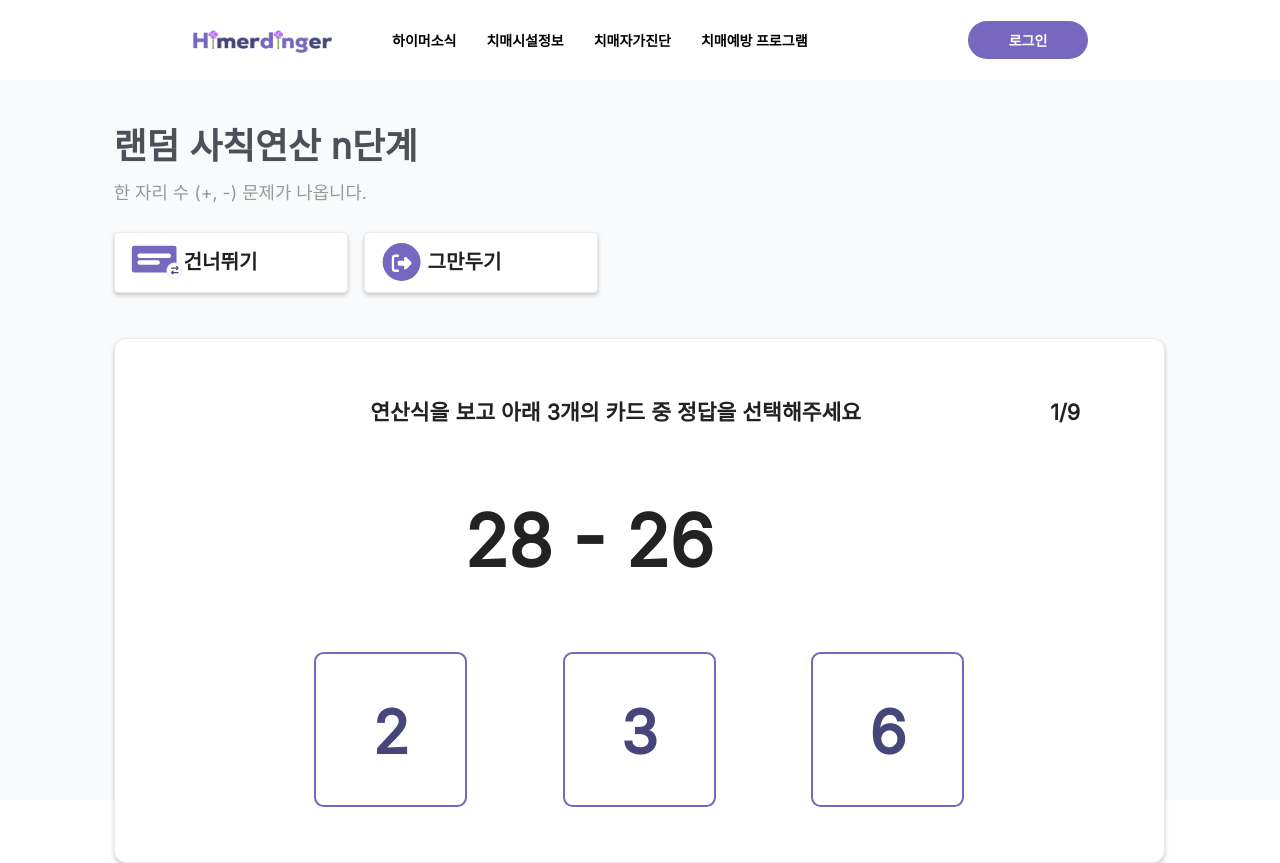
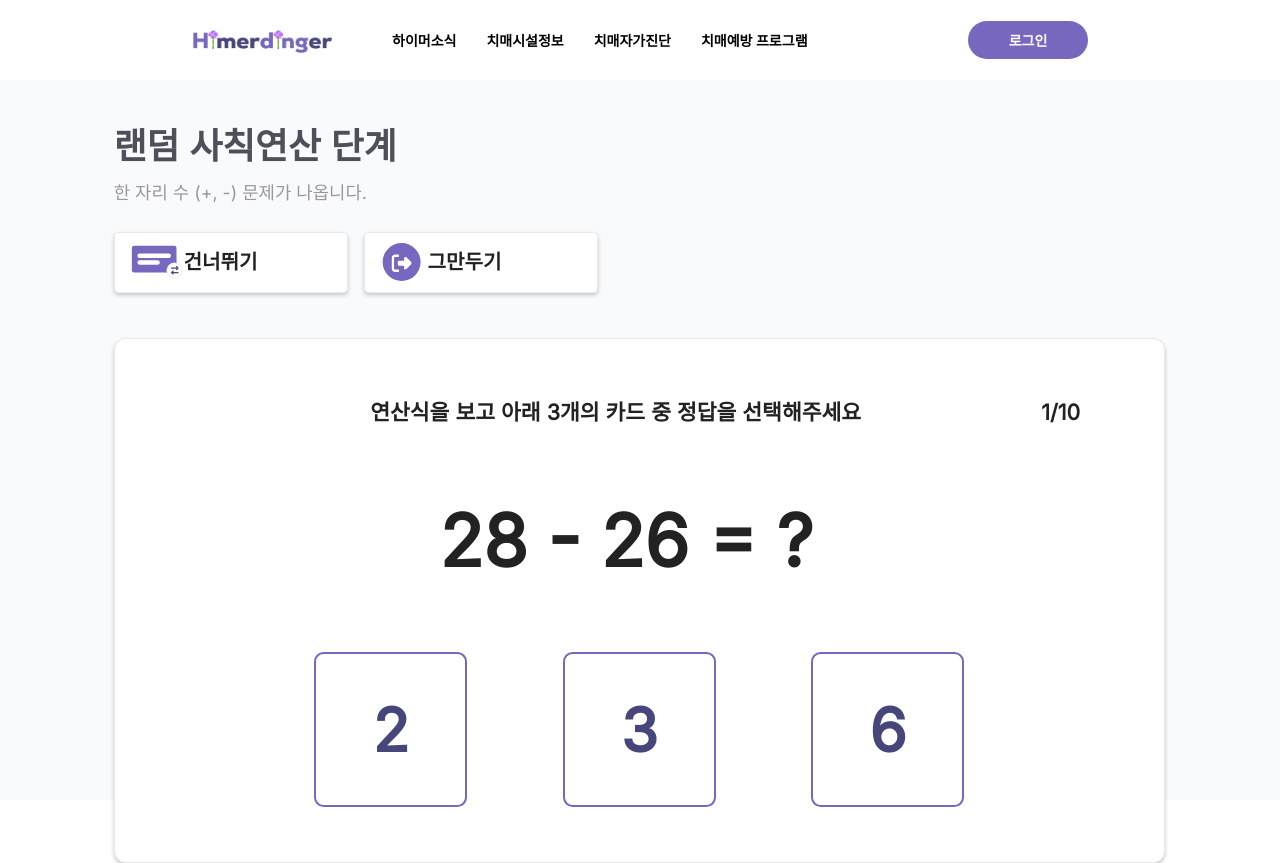
Before and after one commit to Heimerdinger-DSM/Heimerdinger-FrontEnd, a Next.js app: page /gameArithmetic in a window 1280 px wide. Built offline with nearby package versions, Linux system fonts and the light colour scheme.

Commit message:
[CREATE] arithmeticGame

```diff
--- a/components/arithmetic/gameArithmetic/index.tsx
+++ b/components/arithmetic/gameArithmetic/index.tsx
@@ -6,13 +6,14 @@ import StopIcon from "@/components/common/icon/stopIcon";
 import SuccessPrompt from "@/components/common/successPrompt";
 import FailPrompt from "@/components/common/failPrompt";
 import { useRouter } from "next/router";
-import { useState, useEffect } from "react";
+import { useState } from "react";
+import successPrompt from "@/components/common/successPrompt";
 
 export default function GameArithmetic() {
   const query: string = useRouter().query.id as string;
   const [cnt, setCnt] = useState<number>(0);
   const [flag, setFlag] = useState<boolean>(true);
-  let num: number = 9;
+  let num: number = 11;
   let arr1: number[] = [];
   let arr2: number[] = [];
   let gameList: string[] = [];
@@ -138,7 +139,6 @@ export default function GameArithmetic() {
     }
   }
   game();
-
   const randomNumber = (defaultNum: number) => {
     return Array.from({ length: 11 }, (_, i) => {
       if (i - 5 + defaultNum !== defaultNum) return i - 5 + defaultNum;
@@ -158,7 +158,7 @@ export default function GameArithmetic() {
     arr.sort(randomSort);
 
     return {
-      q: item,
+      q: item + " = ?",
       a: [arr[0], arr[1], answer[index]].sort((a, b) => {
         a = a as number;
         b = b as number;
@@ -172,12 +172,28 @@ export default function GameArithmetic() {
     <Page>
       <Header></Header>
       <MainDiv>
+        {cnt + 1 > 10 ? (
+          <>
+            {flag ? (
+              <SuccessPrompt message={query} />
+            ) : (
+              <FailPrompt message={query} />
+            )}
+          </>
+        ) : (
+          <></>
+        )}
         <TextBox>
-          <h1>랜덤 사칙연산 n단계</h1>
+          <h1>랜덤 사칙연산 {query}단계</h1>
           <p>한 자리 수 (+, -) 문제가 나옵니다.</p>
         </TextBox>
         <BtnContainer>
-          <Btn>
+          <Btn
+            onClick={() => {
+              setFlag(false);
+              setCnt(cnt + 1);
+            }}
+          >
             <SkipIcon></SkipIcon>
             <p>건너뛰기</p>
           </Btn>
@@ -192,20 +208,26 @@ export default function GameArithmetic() {
         </BtnContainer>
         <QustionMainDiv>
           <p>연산식을 보고 아래 3개의 카드 중 정답을 선택해주세요</p>
-          <Cnt>
-            {cnt + 1}/{question.length}
-          </Cnt>
+          <Cnt>{cnt + 1}/10</Cnt>
           <h1>{question[cnt].q}</h1>
           <AnswerContainer>
             {question[cnt].a.map((e) => (
               <>
                 <AnswerBlock
                   onClick={() => {
-                    if (e === question[cnt].c) setCnt(cnt + 1);
-                    else alert("");
+                    if (cnt + 1 === 10) {
+                      setCnt(cnt + 1);
+                    } else {
+                      if (e === question[cnt].c) {
+                        setCnt(cnt + 1);
+                      } else {
+                        setFlag(false);
+                        setCnt(cnt + 1);
+                      }
+                    }
                   }}
                 >
-                  <h1>{e}</h1>
+                  <div>{e}</div>
                 </AnswerBlock>
               </>
             ))}
@@ -249,12 +271,12 @@ const TextBox = styled.div`
 const BtnContainer = styled.div`
   display: flex;
   gap: 15.63px;
-
   a {
     text-decoration: none;
   }
 `;
 const Btn = styled.div`
+  cursor: pointer;
   width: 234.4px;
   height: 60.3px;
   background: #ffffff;
@@ -309,7 +331,7 @@ const QustionMainDiv = styled.div`
     font-size: 71.65px;
     line-height: 87px;
     color: #222222;
-    width: 350px;
+    width: 400px;
     margin: 0 auto;
   }
 `;
@@ -332,19 +354,19 @@ const AnswerContainer = styled.div`
   width: 650px;
 `;
 const AnswerBlock = styled.div`
+  cursor: pointer;
   border: 2.4px solid #7867bf;
   border-radius: 9.55px;
   width: 155px;
   height: 155px;
-  h1 {
-    padding-top: 35px;
+  display: flex;
+  align-items: center;
+  justify-content: center;
+  div {
     font-family: "Inter";
     font-style: normal;
     font-weight: 700;
     font-size: 59.71px;
-    text-align: center;
     color: #47467b;
-    width: 76.44px;
-    height: 72.85px;
   }
 `;
--- a/components/common/failPrompt.tsx
+++ b/components/common/failPrompt.tsx
@@ -1,6 +1,6 @@
 import styled from "@emotion/styled";
 import Link from "next/link";
-export default function failPrompt() {
+export default function failPrompt(props: any) {
   return (
     <MainDiv>
       <SubDiv>
@@ -12,7 +12,7 @@ export default function failPrompt() {
           <h1>
             랜덤 사칙연산
             <br />
-            1단계 도전 실패 하셨습니다. 😭
+            {props.message}단계 도전 실패 하셨습니다. 😭
           </h1>
           <p>are you got it?</p>
         </TextBox>
@@ -95,8 +95,6 @@ const Btn = styled.div`
   font-size: 27px;
   line-height: 36px;
   text-align: center;
-  color: #fff;
-  background: #7867bf;
 `;
 const BtnContainer = styled.div`
   width: 632px;
@@ -104,18 +102,19 @@ const BtnContainer = styled.div`
   gap: 30px;
   margin: 0 auto;
   margin-top: 131.5px;
-
   a {
     text-decoration: none;
     div {
       padding-top: 19.5px;
-      &:first-child {
+    }
+    &:first-child {
+        color: #fff;
+        background: #7867bf;
       }
       &:last-child {
         color: #7867bf;
         background: #fff;
         border: 1.5px solid #7867bf;
       }
-    }
   }
 `;
--- a/components/common/successPrompt.tsx
+++ b/components/common/successPrompt.tsx
@@ -1,6 +1,8 @@
 import styled from "@emotion/styled";
 import Link from "next/link";
-export default function successPrompt() {
+import React from "react";
+
+export default function successPrompt(props: any) {
   return (
     <MainDiv>
       <SubDiv>
@@ -12,7 +14,7 @@ export default function successPrompt() {
           <h1>
             랜덤 사칙연산
             <br />
-            n단계 성공을 축하합니다! 🥳
+            {props.message}단계 성공을 축하합니다! 🥳
           </h1>
           <p>are you got it?</p>
         </TextBox>
@@ -20,7 +22,7 @@ export default function successPrompt() {
           <Link href="/mainArithmetic">
             <Btn>다음 단계로</Btn>
           </Link>
-          <Link href="/main">
+          <Link href="/Main">
             <Btn>그만하기</Btn>
           </Link>
         </BtnContainer>
@@ -37,6 +39,7 @@ const MainDiv = styled.div`
   height: 570px;
   background: #fff;
   border-radius: 30px;
+  box-shadow: 0px 2.23px 4.46px rgba(0, 0, 0, 0.2);
 `;
 const SubDiv = styled.div`
   position: relative;
@@ -94,8 +97,6 @@ const Btn = styled.div`
   font-size: 27px;
   line-height: 36px;
   text-align: center;
-  color: #fff;
-  background: #7867bf;
 `;
 const BtnContainer = styled.div`
   width: 632px;
@@ -108,7 +109,10 @@ const BtnContainer = styled.div`
     text-decoration: none;
     div {
       padding-top: 19.5px;
+    }
     &:first-child {
+      color: #fff;
+      background: #7867bf;
     }
     &:last-child {
       color: #7867bf;
@@ -116,5 +120,4 @@ const BtnContainer = styled.div`
       border: 1.5px solid #7867bf;
     }
   }
-  }
 `;
```
Also changed, not shown: components/arithmetic/mainArithmetic/index.tsx (+4 -4 lines). Lines whose indentation alone changed are shown as unchanged.
